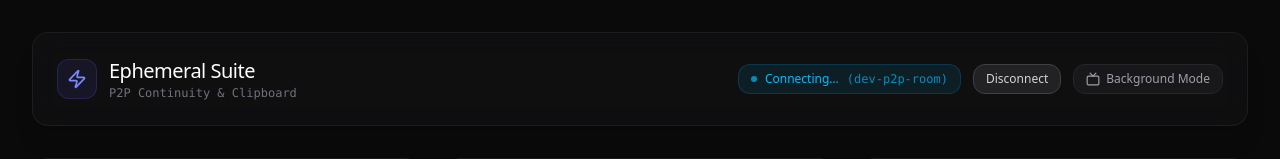
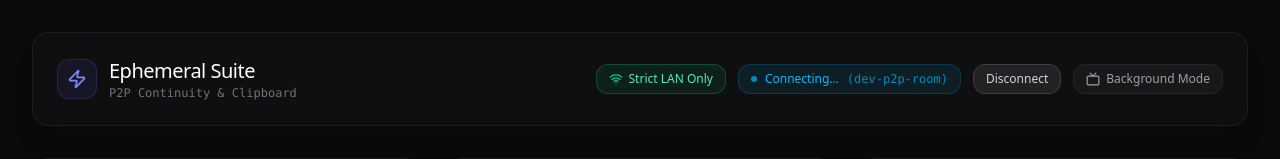
Before and after one commit to Noufanudheen/PECS, a React (Vite) app: page / in a window 1280 px wide. Shown: the top 159 px of the page. Built offline with nearby package versions, Linux system fonts and the light colour scheme; no server answers.

Commit message:
feat: add Network Sync toggle for Strict LAN Only vs Multi-Network (4G/WAN) mode

```diff
--- a/src/App.jsx
+++ b/src/App.jsx
@@ -1,7 +1,7 @@
 import React, { useState, useRef, useEffect, useCallback } from 'react';
 import { io } from 'socket.io-client';
 import { deriveKey, encryptPayload, decryptPayload } from './lib/crypto';
-import { Shield, Key, Zap, Link2, HardDrive, Lock, Tv } from 'lucide-react';
+import { Shield, Key, Zap, Link2, HardDrive, Lock, Tv, Wifi, Globe } from 'lucide-react';
 import DragDropZone from './components/DragDropZone';
 import ChatPanel from './components/ChatPanel';
 import ClipboardPanel from './components/ClipboardPanel';
@@ -19,10 +19,23 @@ export default function App() {
   const [isTransferring, setIsTransferring] = useState(false);
   const [receivedFile, setReceivedFile] = useState(null);
 
-  // Chat & Clipboard state
+  // Chat, Clipboard & Network Sync state
   const [messages, setMessages] = useState([]);
   const [clipboardItems, setClipboardItems] = useState([]);
   const [pipActive, setPipActive] = useState(false);
+  const [allowMultiNetwork, setAllowMultiNetwork] = useState(() => {
+    return localStorage.getItem('pecs_allow_multi_network') === 'true';
+  });
+
+  const allowMultiNetworkRef = useRef(allowMultiNetwork);
+  useEffect(() => {
+    allowMultiNetworkRef.current = allowMultiNetwork;
+    localStorage.setItem('pecs_allow_multi_network', String(allowMultiNetwork));
+  }, [allowMultiNetwork]);
+
+  const handleToggleMultiNetwork = () => {
+    setAllowMultiNetwork(prev => !prev);
+  };
 
   const cryptoKeyRef = useRef(null);
   const socketRef = useRef(null);
@@ -31,13 +44,22 @@ export default function App() {
   const dbRef = useRef(null);
   const pendingCandidatesRef = useRef([]);
 
-  const configuration = {
+  const getRTCConfiguration = useCallback(() => {
+    if (allowMultiNetworkRef.current) {
+      return {
         iceServers: [
           { urls: 'stun:stun.l.google.com:19302' },
           { urls: 'stun:stun1.l.google.com:19302' }
         ],
         iceCandidatePoolSize: 10,
       };
+    }
+    // Strict LAN Mode: Zero STUN servers for local-only network isolation
+    return {
+      iceServers: [],
+      iceCandidatePoolSize: 5,
+    };
+  }, []);
 
   // Sync state with Picture-in-Picture dynamic stream HUD
   useEffect(() => {
@@ -189,8 +211,8 @@ export default function App() {
   }, [handleDisconnection, addMessage]);
 
   const setupWebRTC = async (socket, room) => {
-    console.log("⚙️ [WebRTC] Initializing RTCPeerConnection...");
-    const pc = new RTCPeerConnection(configuration);
+    console.log(`⚙️ [WebRTC] Initializing RTCPeerConnection (MultiNetwork: ${allowMultiNetworkRef.current})...`);
+    const pc = new RTCPeerConnection(getRTCConfiguration());
     peerConnectionRef.current = pc;
 
     pc.ondatachannel = (event) => {
@@ -202,7 +224,14 @@ export default function App() {
     pc.onicecandidate = async (event) => {
       if (pc !== peerConnectionRef.current) return;
       if (event.candidate && cryptoKeyRef.current) {
-        console.log("gb [Socket.io] Emitting ICE candidate to peer...");
+        const candStr = event.candidate.candidate || '';
+        // In Strict LAN mode (allowMultiNetwork === false), filter out non-LAN candidates
+        if (!allowMultiNetworkRef.current && (candStr.includes('typ srflx') || candStr.includes('typ relay'))) {
+          console.log("🔒 [WebRTC] Strict LAN Mode: Suppressing non-LAN candidate:", candStr);
+          return;
+        }
+
+        console.log("📤 [Socket.io] Emitting ICE candidate to peer...");
         const encryptedCandidate = await encryptPayload(cryptoKeyRef.current, {
           roomId: room,
           type: 'ice-candidate',
@@ -311,6 +340,11 @@ export default function App() {
             console.log(`⚙️ [WebRTC] Processing ${pendingCandidatesRef.current.length} queued ICE candidates...`);
             for (const candidate of pendingCandidatesRef.current) {
               try {
+                const candStr = candidate?.candidate || '';
+                if (!allowMultiNetworkRef.current && (candStr.includes('typ srflx') || candStr.includes('typ relay'))) {
+                  console.log("🔒 [WebRTC] Strict LAN Mode: Skipping queued non-LAN candidate");
+                  continue;
+                }
                 await pc.addIceCandidate(new RTCIceCandidate(candidate));
               } catch (e) {
                 console.error("❌ [WebRTC] Error adding queued ice candidate", e);
@@ -336,6 +370,11 @@ export default function App() {
             console.log(`⚙️ [WebRTC] Processing ${pendingCandidatesRef.current.length} queued ICE candidates...`);
             for (const candidate of pendingCandidatesRef.current) {
               try {
+                const candStr = candidate?.candidate || '';
+                if (!allowMultiNetworkRef.current && (candStr.includes('typ srflx') || candStr.includes('typ relay'))) {
+                  console.log("🔒 [WebRTC] Strict LAN Mode: Skipping queued non-LAN candidate");
+                  continue;
+                }
                 await pc.addIceCandidate(new RTCIceCandidate(candidate));
               } catch (e) {
                 console.error("❌ [WebRTC] Error adding queued ice candidate", e);
@@ -343,12 +382,17 @@ export default function App() {
             }
             pendingCandidatesRef.current = [];
           } else if (payload.type === 'ice-candidate') {
+            const candStr = payload.candidate?.candidate || '';
+            if (!allowMultiNetworkRef.current && (candStr.includes('typ srflx') || candStr.includes('typ relay'))) {
+              console.log("🔒 [WebRTC] Strict LAN Mode: Suppressing remote non-LAN candidate");
+            } else {
               if (pc.remoteDescription) {
                 console.log("⚙️ [WebRTC] Adding ICE candidate directly...");
                 await pc.addIceCandidate(new RTCIceCandidate(payload.candidate));
               } else {
                 console.log("⚙️ [WebRTC] Queueing ICE candidate (remoteDescription is null)...");
                 pendingCandidatesRef.current.push(payload.candidate);
+              }
             }
           }
         } catch (error) {
@@ -459,8 +503,35 @@ export default function App() {
             </div>
           </div>
 
-          {/* Integrated Pairing Controls */}
+          {/* Integrated Pairing & Network Controls */}
           <div className="flex flex-wrap items-center gap-3">
+            {/* Multi-Network / Local LAN Sync Toggle */}
+            <button
+              onClick={handleToggleMultiNetwork}
+              title={
+                allowMultiNetwork
+                  ? "Multi-Network Sync ON: STUN enabled. Connects devices across different networks (4G/Wi-Fi)"
+                  : "Strict LAN Mode ON: Zero STUN. Strictly pairs devices on the SAME local network (Wi-Fi/Ethernet)"
+              }
+              className={`px-3 py-1.5 rounded-xl text-xs font-medium border transition-all flex items-center space-x-1.5 ${
+                allowMultiNetwork
+                  ? 'bg-amber-500/10 text-amber-300 border-amber-500/30 hover:bg-amber-500/20'
+                  : 'bg-emerald-500/10 text-emerald-300 border-emerald-500/30 hover:bg-emerald-500/20'
+              }`}
+            >
+              {allowMultiNetwork ? (
+                <>
+                  <Globe className="w-3.5 h-3.5 text-amber-400" />
+                  <span>Multi-Network (4G/WAN)</span>
+                </>
+              ) : (
+                <>
+                  <Wifi className="w-3.5 h-3.5 text-emerald-400" />
+                  <span>Strict LAN Only</span>
+                </>
+              )}
+            </button>
+
             {status === 'disconnected' ? (
               <form onSubmit={handleJoin} className="flex items-center space-x-2 w-full sm:w-auto">
                 <div className="relative flex-1 sm:w-64">
```
Lines whose indentation alone changed are shown as unchanged.
